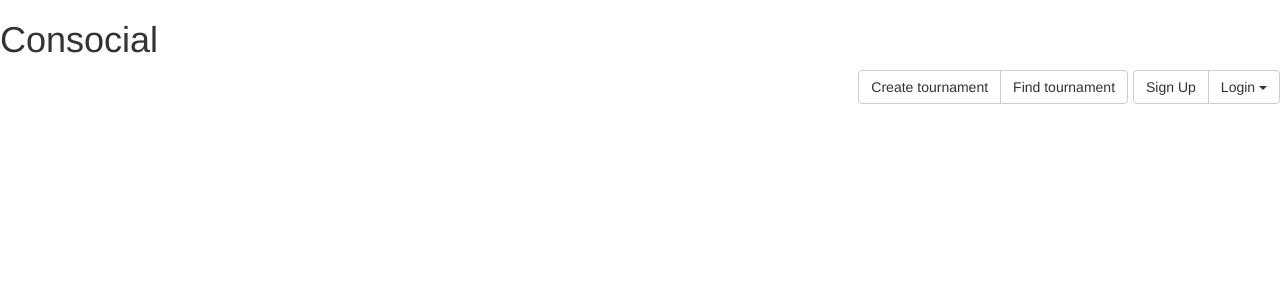
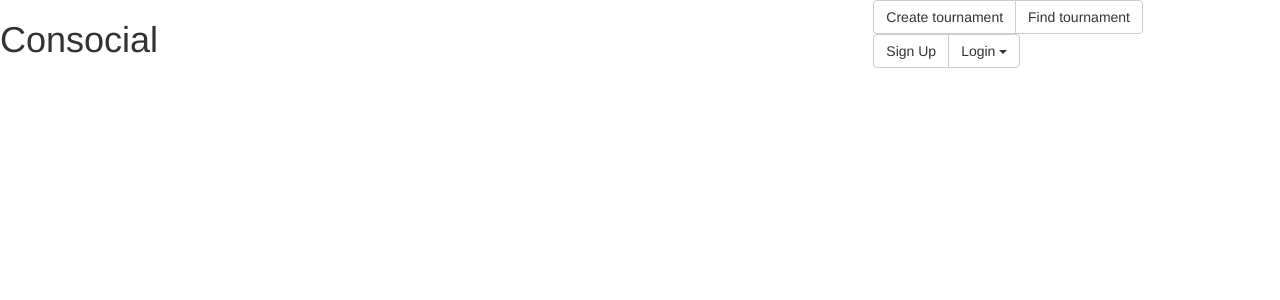
Before and after one commit to ommoss/LHL-finalproject, a React app in the folder consocial/: page / in a window 1280 px wide. Shown: the top 300 px of the page. Built offline with nearby package versions, Linux system fonts and the light colour scheme; no server answers.

Commit message:
added Col and Rows from bootstrap

```diff
--- a/consocial/src/nav.jsx
+++ b/consocial/src/nav.jsx
@@ -7,6 +7,8 @@
 import FormGroup from 'react-bootstrap/lib/FormGroup';
 import FormControl from 'react-bootstrap/lib/FormControl';
 import ControlLabel from 'react-bootstrap/lib/ControlLabel';
+import Row from 'react-bootstrap/lib/Row';
+import Col from 'react-bootstrap/lib/Col';
 
 class Nav extends React.Component {
   constructor(props){
@@ -16,9 +18,13 @@
 
   render() {
     return(
-      <div>
+
+      <Row>
+        <Col xs={12} md={8}>
         <h1>Consocial</h1>
-          <ButtonToolbar className = "navRight">
+        </Col>
+        <Col xs={6} md={4}>
+        <ButtonToolbar className = "navRight">
             <ButtonGroup>
               <Button>Create tournament</Button>
               <Button>Find tournament</Button>
@@ -36,8 +42,9 @@
                 </form>
               </DropdownButton>
             </ButtonGroup>
-          </ButtonToolbar>
-      </div>
+        </ButtonToolbar>
+        </Col>
+      </Row>
     );
   }
 }
```
